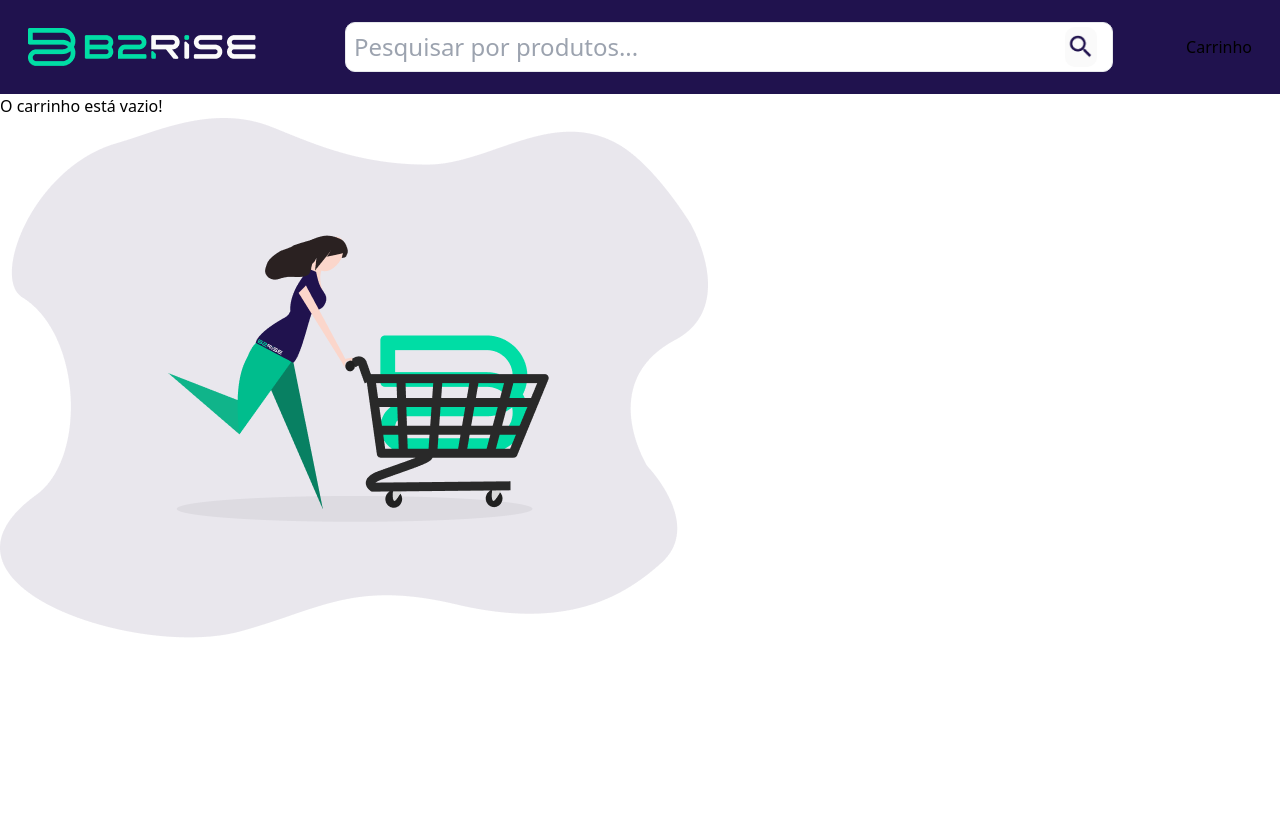
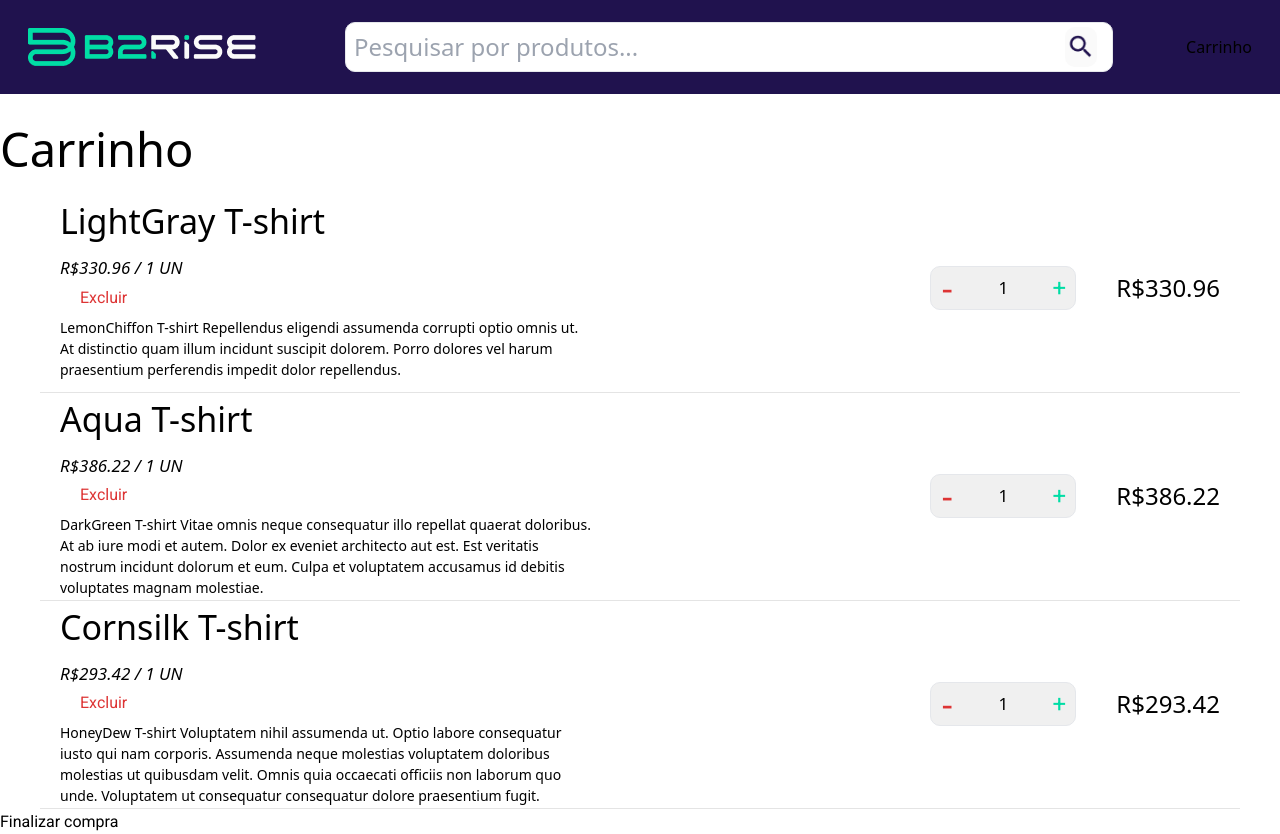
Before and after one commit to DouglasSantos94/b2rise-frontend-challenge, an Angular app: page /cart in a window 1280 px wide. Before the commit the page ends 800 px from the top, so only its background shows below. Built offline with nearby package versions, Linux system fonts and the light colour scheme.

Commit message:
refactor: add type CartProduct to components

```diff
--- a/src/app/cart.service.ts
+++ b/src/app/cart.service.ts
@@ -1,15 +1,40 @@
 import { Injectable } from '@angular/core';
-import { Product } from './product';
+import { CartProduct, Product } from './product';
 
 @Injectable({
   providedIn: 'root',
 })
 export class CartService {
-  products: Product[] = [];
+  products: CartProduct[] = [
+    {
+      id: 1,
+      description: 'LightGray T-shirt',
+      longDescription:
+        'LemonChiffon T-shirt Repellendus eligendi assumenda corrupti optio omnis ut. At distinctio quam illum incidunt suscipit dolorem. Porro dolores vel harum praesentium perferendis impedit dolor repellendus.',
+      price: 330.96,
+      count: 1,
+    },
+    {
+      id: 2,
+      description: 'Aqua T-shirt',
+      longDescription:
+        'DarkGreen T-shirt Vitae omnis neque consequatur illo repellat quaerat doloribus. At ab iure modi et autem. Dolor ex eveniet architecto aut est. Est veritatis nostrum incidunt dolorum et eum. Culpa et voluptatem accusamus id debitis voluptates magnam molestiae.',
+      price: 386.22,
+      count: 1,
+    },
+    {
+      id: 3,
+      description: 'Cornsilk T-shirt',
+      longDescription:
+        'HoneyDew T-shirt Voluptatem nihil assumenda ut. Optio labore consequatur iusto qui nam corporis. Assumenda neque molestias voluptatem doloribus molestias ut quibusdam velit. Omnis quia occaecati officiis non laborum quo unde. Voluptatem ut consequatur consequatur dolore praesentium fugit.',
+      price: 293.42,
+      count: 1,
+    },
+  ];
 
   constructor() {}
 
-  addToCart(products: Product[]) {
+  addToCart(products: CartProduct[]) {
     this.products.push(...products);
   }
 
--- a/src/app/search-page/search-page.component.ts
+++ b/src/app/search-page/search-page.component.ts
@@ -2,7 +2,7 @@ import { Component, inject } from '@angular/core';
 import { CommonModule } from '@angular/common';
 import { Router, RouterModule } from '@angular/router';
 import { ProductService } from '../product.service';
-import { Product } from '../product';
+import { CartProduct, Product } from '../product';
 
 @Component({
   selector: 'app-search-page',
@@ -15,7 +15,7 @@ export class SearchPageComponent {
   productService: ProductService = inject(ProductService);
 
   constructor(private router: Router) {
-    this.productService.getAllProducts().then((productList: Product[]) => {
+    this.productService.parsedProducts().then((productList: CartProduct[]) => {
       this.productService.allProducts = productList;
     });
   }
@@ -26,7 +26,7 @@ export class SearchPageComponent {
     }
 
     this.productService.filterProducts(
-      this.productService.allProducts.filter((product: Product) =>
+      this.productService.allProducts.filter((product: CartProduct) =>
         product.description.toLowerCase().includes(text.toLowerCase())
       )
     );
--- a/src/app/store/store.component.ts
+++ b/src/app/store/store.component.ts
@@ -2,7 +2,7 @@ import { Component, inject } from '@angular/core';
 import { CommonModule } from '@angular/common';
 import { TopBarComponent } from '../top-bar/top-bar.component';
 import { ProductService } from '../product.service';
-import { Product } from '../product';
+import { CartProduct, Product } from '../product';
 import { CartService } from '../cart.service';
 
 @Component({
@@ -15,29 +15,32 @@ import { CartService } from '../cart.service';
 export class StoreComponent {
   productService: ProductService = inject(ProductService);
   filteredProductList: Product[] = this.productService.filteredProducts;
-  selectedProducts: Product[] = [];
+  selectedProducts: CartProduct[] = [];
 
   constructor(private cartService: CartService) {}
 
-  addToCart(products: Product[]) {
+  addToCart(products: CartProduct[]) {
     this.cartService.addToCart(products);
   }
 
-  selectItem(product: Product) {
-    let prod = this.selectedProducts.find((p: Product) => p.id === product.id);
+  selectItem(product: CartProduct) {
+    let prod = this.selectedProducts.find(
+      (p: CartProduct) => p.id === product.id
+    );
 
     if (prod) {
       this.selectedProducts = this.selectedProducts.filter(
-        (p: Product) => p !== product
+        (p: CartProduct) => p !== product
       );
     } else {
       this.selectedProducts.push(product);
     }
   }
 
-  isSelected(product: Product) {
+  isSelected(product: CartProduct) {
     return (
-      this.selectedProducts.find((p: Product) => p === product) !== undefined
+      this.selectedProducts.find((p: CartProduct) => p === product) !==
+      undefined
     );
   }
 }
```
